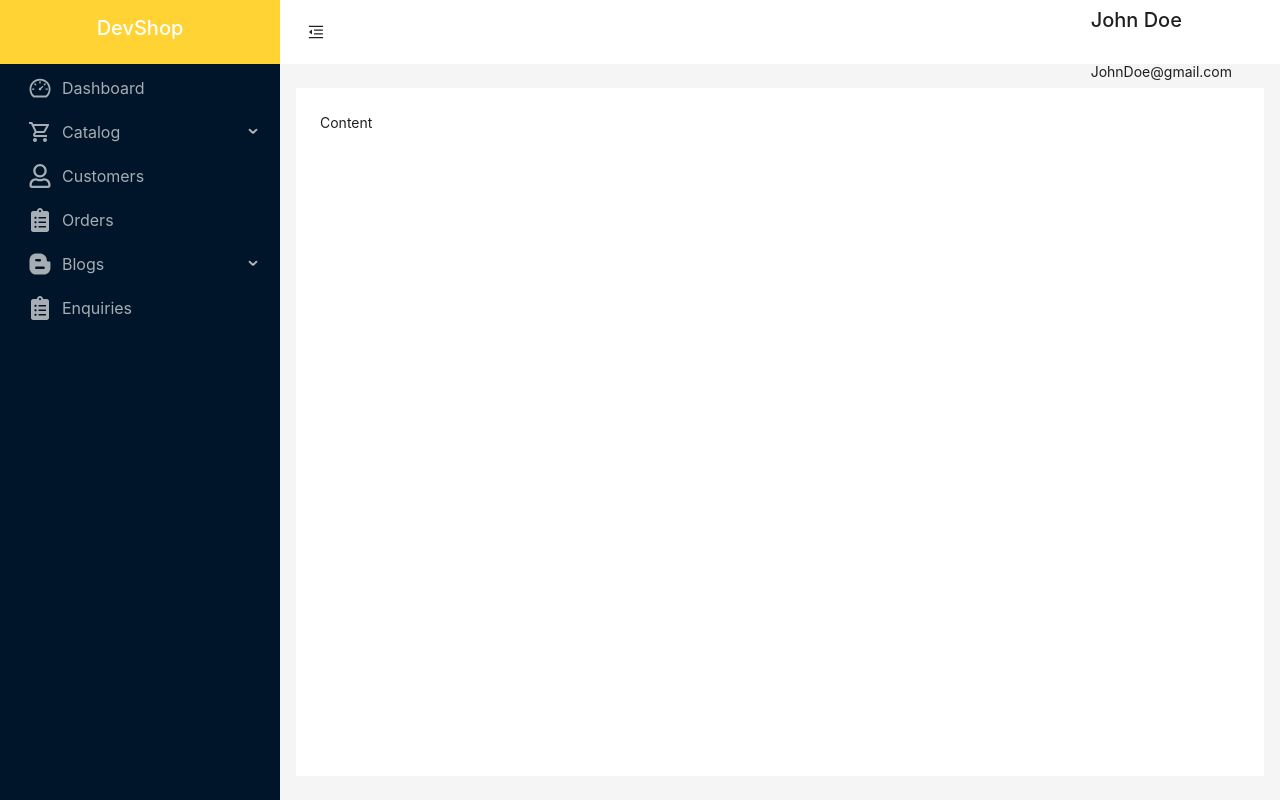
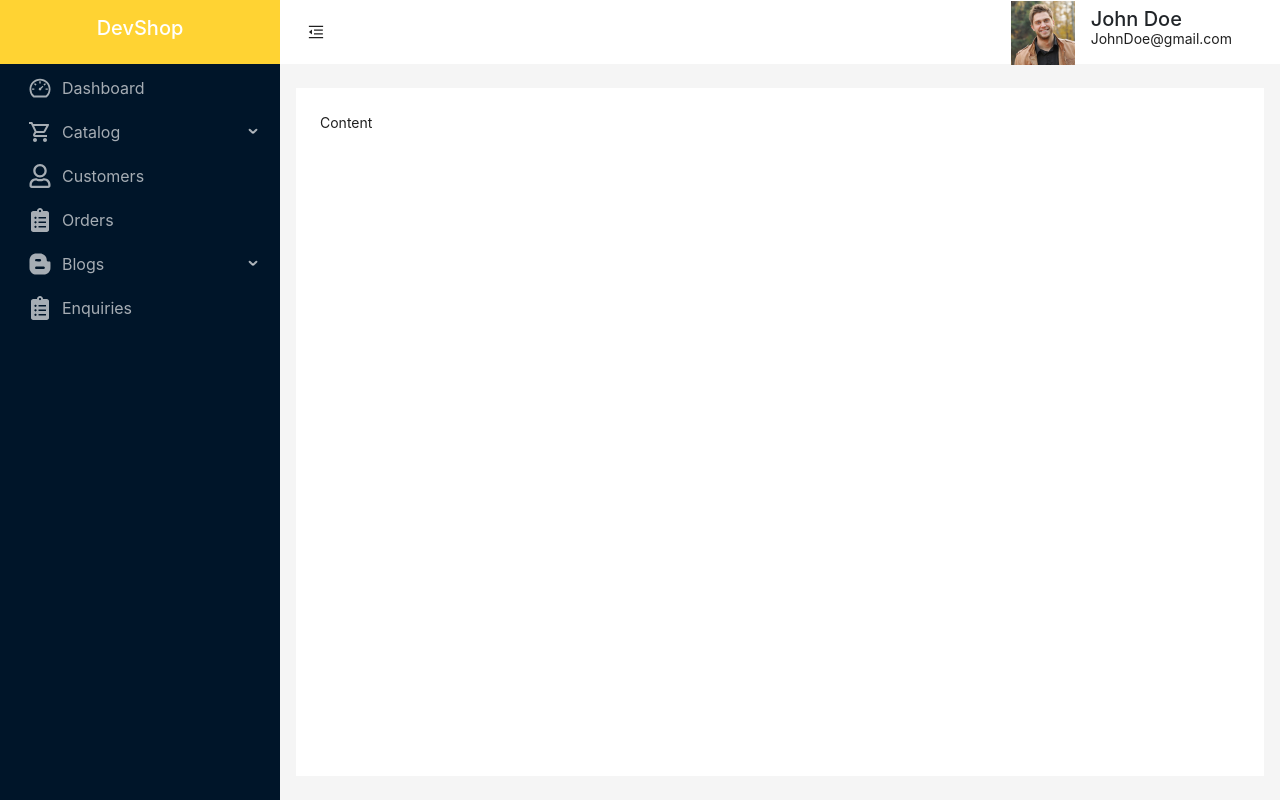
Before and after one commit to Seyba/admin-app, a React (Create React App) app: page /admin in a window 1280 px wide. Built offline with nearby package versions, Linux system fonts and the light colour scheme.

Commit message:
user profile picture loaded

```diff
--- a/src/App.css
+++ b/src/App.css
@@ -27,3 +27,10 @@ main {
 .ant-menu-title-content {
   font-size: 16px;
 }
+.ant-layout-header h5 {
+  line-height: 30px;
+  margin: 0;
+}
+.ant-layout-header p{
+  line-height: 10px;
+}
--- a/src/component/MainLayout.js
+++ b/src/component/MainLayout.js
@@ -149,10 +149,12 @@ export const MainLayout= () => {
                     />
                     <div className="d-flex gap-3 align-items-center ">
                         <div></div>
-                        <div>
-                            <div><img src="" alt=""/></div>
+                        <div className="d-flex gap-3 align-items-center">
                             <div>
-                                <h5>John Doe</h5>
+                                <img src="/images/account-img.jpg" alt="account"/>
+                            </div>
+                            <div>
+                                <h5 className="text-dark">John Doe</h5>
                                 <p>JohnDoe@gmail.com</p>
                             </div>
                         </div>
```
Also changed, not shown: public/images/account-img.jpg (added).
